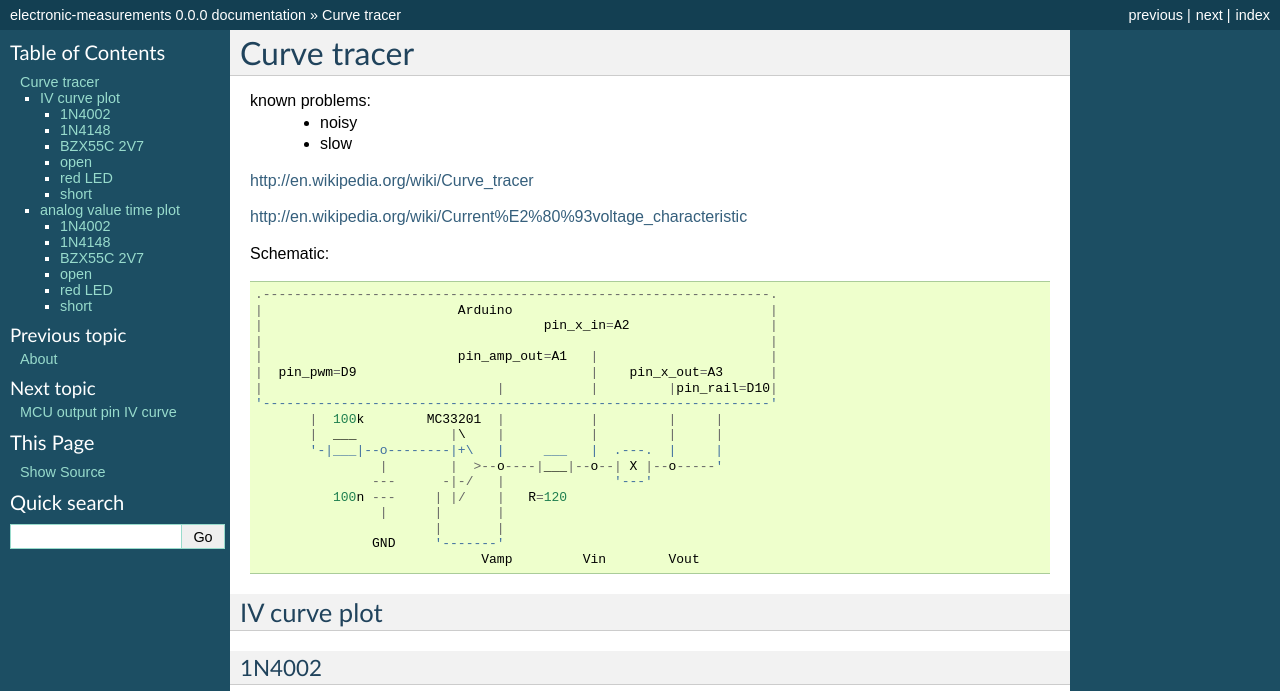
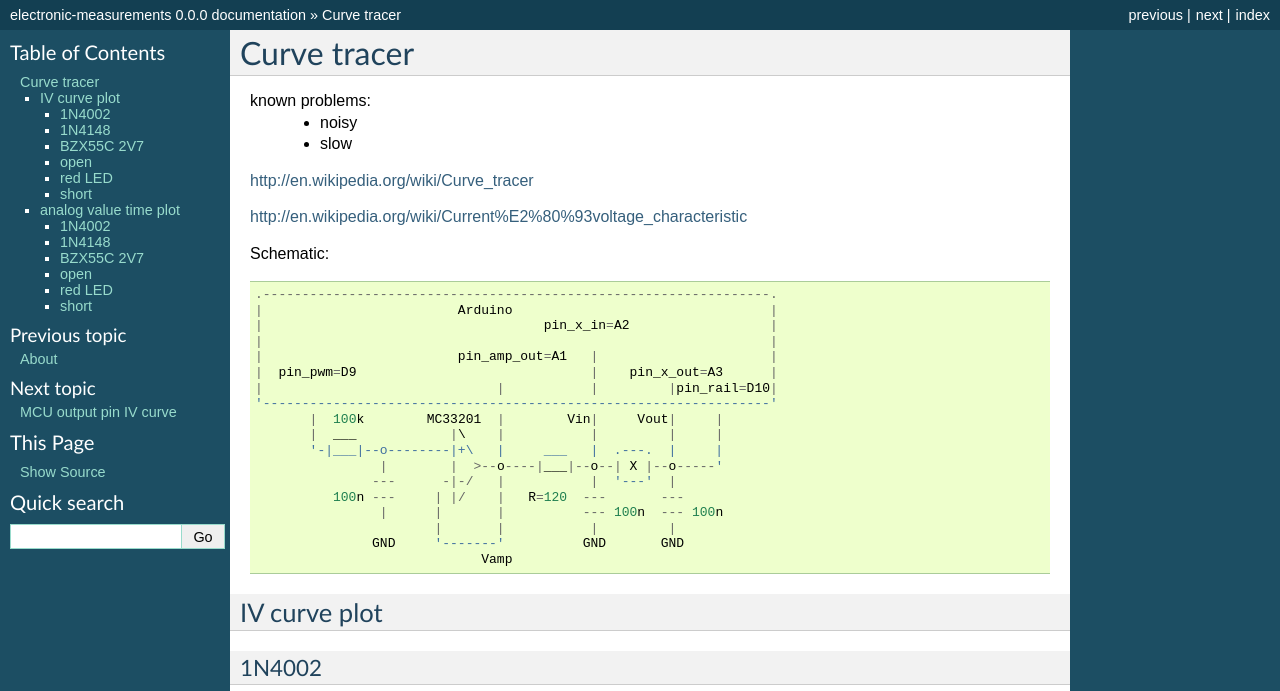
Before and after one commit to ponty/electronic-measurements, a Sphinx documentation site: the page built from docs/curvetracer.rst, in a window 1280 px wide and 900 px high, cut to the strip 0-691 px from the top of the window. Built offline with Sphinx 7.4.7, drawn with Linux system fonts in a browser that asks for light colours; the version number could not be read and is left out.

Commit message:
additional filter capacitors

```diff
--- a/docs/curvetracer.rst
+++ b/docs/curvetracer.rst
@@ -29,16 +29,16 @@ Schematic::
            |  pin_pwm=D9                              |    pin_x_out=A3      |
            |                              |           |         |pin_rail=D10|
            '-----------------------------------------------------------------'
-                  |  100k        MC33201  |           |         |     |
+                  |  100k        MC33201  |        Vin|     Vout|     |
                   |  ___            |\    |           |         |     |
                   '-|___|--o--------|+\   |     ___   |  .---.  |     |
                            |        |  >--o----|___|--o--| X |--o-----'
-                          ---      -|-/   |              '---'
-                     100n ---     | |/    |   R=120
-                           |      |       |
-                                  |       |
-                          GND     '-------'
-                                        Vamp         Vin        Vout
+                          ---      -|-/   |           |  '---'  |
+                     100n ---     | |/    |   R=120  ---       ---
+                           |      |       |          --- 100n  --- 100n
+                                  |       |           |         |
+                          GND     '-------'          GND       GND
+                                        Vamp
 
 ..  [[[end]]]
 
```
Also changed, not shown: 1 other file.
